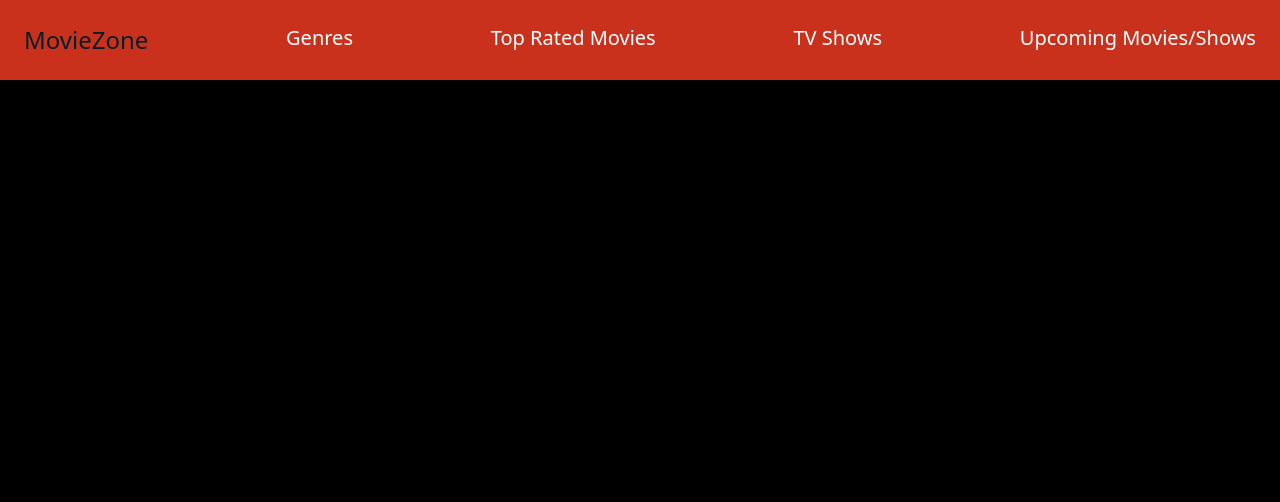
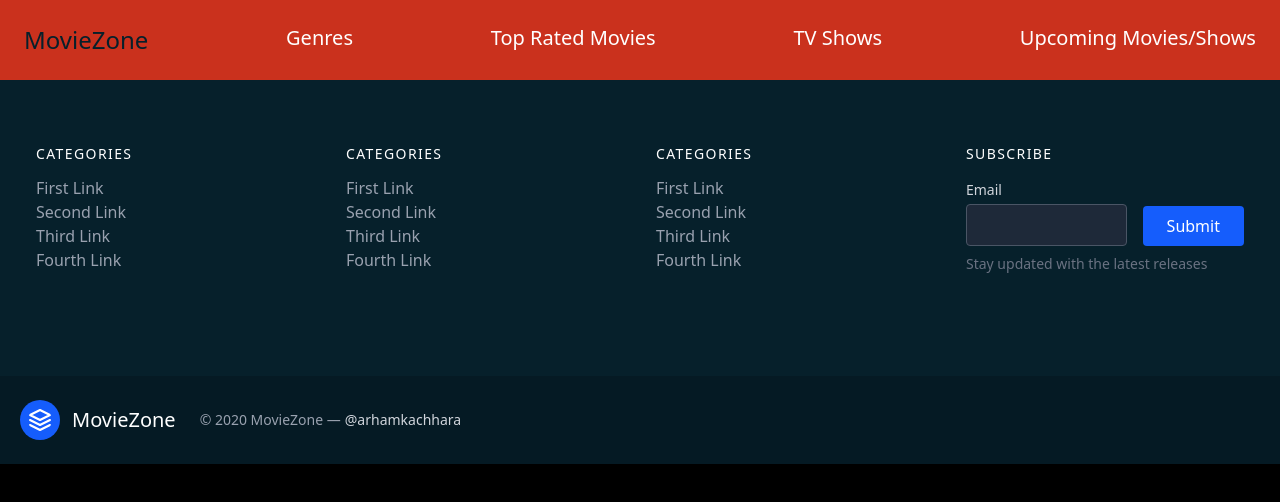
Before and after one commit to arhamkac/MovieZone, a React (Vite) app: page /tv/1 in a window 1280 px wide. Shown: the top 502 px of the page. Built offline with nearby package versions, Linux system fonts and the light colour scheme.

Commit message:
Added Moive Diffrentitation By Genres

```diff
--- a/src/App.jsx
+++ b/src/App.jsx
@@ -12,6 +12,7 @@ function App() {
     <Home />
     </BrowserRouter>
     </div>
+
   )
 }
 
--- a/src/Components/Footer.jsx
+++ b/src/Components/Footer.jsx
@@ -1,12 +1,100 @@
-import react from 'react'
+import React from 'react';
 
-function Footbar() {
+//Taken from Tailblocks
+function Footer() {
+  return (
+    <footer className="text-gray-300 body-font bg-[#06202B]">
+      <div className="container px-5 py-16 mx-auto">
+        <div className="flex flex-wrap md:text-left text-center order-first">
+          {[...Array(3)].map((_, idx) => (
+            <div key={idx} className="lg:w-1/4 md:w-1/2 w-full px-4">
+              <h2 className="title-font font-medium text-white tracking-widest text-sm mb-3">
+                CATEGORIES
+              </h2>
+              <nav className="list-none mb-10">
+                {["First", "Second", "Third", "Fourth"].map((link, i) => (
+                  <li key={i}>
+                    <a href="#" className="text-gray-400 hover:text-white">
+                      {link} Link
+                    </a>
+                  </li>
+                ))}
+              </nav>
+            </div>
+          ))}
 
-  return (
-    <div>
-    <p className='text-xl text-[#fafafa] flex justify-center items-end'>Copyright © in 2025</p>
-    </div>
-  )
+          <div className="lg:w-1/4 md:w-1/2 w-full px-4">
+            <h2 className="title-font font-medium text-white tracking-widest text-sm mb-3">
+              SUBSCRIBE
+            </h2>
+            <div className="flex xl:flex-nowrap md:flex-nowrap lg:flex-wrap flex-wrap justify-center items-end md:justify-start">
+              <div className="relative w-40 sm:w-auto xl:mr-4 lg:mr-0 sm:mr-4 mr-2">
+                <label htmlFor="footer-field" className="leading-7 text-sm text-gray-300">
+                  Email
+                </label>
+                <input
+                  type="text"
+                  id="footer-field"
+                  name="footer-field"
+                  className="w-full bg-gray-800 rounded border border-gray-600 focus:bg-gray-900 focus:ring-2 focus:ring-blue-600 focus:border-blue-400 text-base outline-none text-white py-1 px-3 leading-8 transition-colors duration-200 ease-in-out"
+                />
+              </div>
+              <button className="lg:mt-2 xl:mt-0 flex-shrink-0 inline-flex text-white bg-blue-600 border-0 py-2 px-6 focus:outline-none hover:bg-blue-700 rounded">
+                Submit
+              </button>
+            </div>
+            <p className="text-gray-500 text-sm mt-2 md:text-left text-center">
+              Stay updated with the latest releases
+            </p>
+          </div>
+        </div>
+      </div>
+      <div className="bg-[#051A24]">
+        <div className="container px-5 py-6 mx-auto flex items-center sm:flex-row flex-col">
+          <a className="flex title-font font-medium items-center md:justify-start justify-center text-white">
+            <svg
+              xmlns="http://www.w3.org/2000/svg"
+              fill="none"
+              stroke="currentColor"
+              strokeLinecap="round"
+              strokeLinejoin="round"
+              strokeWidth="2"
+              className="w-10 h-10 text-white p-2 bg-blue-600 rounded-full"
+              viewBox="0 0 24 24"
+            >
+              <path d="M12 2L2 7l10 5 10-5-10-5zM2 17l10 5 10-5M2 12l10 5 10-5" />
+            </svg>
+            <span className="ml-3 text-xl">MovieZone</span>
+          </a>
+          <p className="text-sm text-gray-400 sm:ml-6 sm:mt-0 mt-4">
+            © 2020 MovieZone —
+            <a
+              href="https://twitter.com/knyttneve"
+              rel="noopener noreferrer"
+              className="text-gray-300 ml-1"
+              target="_blank"
+            >
+              @arhamkachhara
+            </a>
+          </p>
+          <span className="inline-flex sm:ml-auto sm:mt-0 mt-4 justify-center sm:justify-start">
+            {[
+              <path d="M18 2h-3a5 5 0 00-5 5v3H7v4h3v8h4v-8h3l1-4h-4V7a1 1 0 011-1h3z" />,
+              <path d="M23 3a10.9 10.9 0 01-3.14 1.53A4.48 4.48 0 0012 8v1A10.66 10.66 0 013 4s-4 9 5 13a11.64 11.64 0 01-7 2c9 5 20 0 20-11.5a4.5 4.5 0 00-.08-.83A7.72 7.72 0 0023 3z" />,
+              <>
+                <rect width="20" height="20" x="2" y="2" rx="5" ry="5" />
+                <path d="M16 11.37A4 4 0 1112.63 8 4 4 0 0116 11.37zm1.5-4.87h.01" />
+              </>,
+              <>
+                <path d="M16 8a6 6 0 016 6v7h-4v-7a2 2 0 00-2-2 2 2 0 00-2 2v7h-4v-7a6 6 0 016-6zM2 9h4v12H2z" />
+                <circle cx="4" cy="4" r="2" />
+              </>,
+            ]}
+          </span>
+        </div>
+      </div>
+    </footer>
+  );
 }
 
-export default Footbar
+export default Footer;
--- a/src/Components/GenreList.jsx
+++ b/src/Components/GenreList.jsx
@@ -1,35 +1,46 @@
 import React, { useEffect, useState } from 'react';
 import axios from 'axios';
+import { useParams } from 'react-router-dom';
 
-const Genres =() => {
-const [genre, setGenre] = useState([]);
+export const GenreList =() => {
+  const [movies, setMovies] = useState([]);
+  const [page,setPage]=useState(1);
+  const { genreId,genre_name } = useParams();
 
-useEffect(() => {
-  const fetchGenre=async()=>{
+  useEffect(()=>{
+  const fetchMovieByGenres=async()=>{
     try{
-      const response=await axios.get('https://api.themoviedb.org/3/genre/movie/list?api_key=2d146261b6eec38b5fdeeb844bfc1cbd&language=en-US&with_genres=28')
-      const data = response.data;
-      setGenre(data.genres);
+      const response=await axios.get(`https://api.themoviedb.org/3/discover/movie?api_key=2d146261b6eec38b5fdeeb844bfc1cbd&with_genres=${genreId}&page=${page}`);
+      const data=response.data;
+      setMovies(data.results);
     }
     catch (error) {
       console.error('Error fetching movies:', error);
     }
-  }
-  fetchGenre();
-},[]);
+  };
+  fetchMovieByGenres();
+},[genreId,page])
   return (
-    <div className='bg-[#06202B] p-5 h-screen w-screen'>
-      <h1 className='text-5xl justify-center items-center flex py-6'>Genre List</h1>
-      <div className="grid grid-cols-3 gap-5">
-        {genre.map((type)=>(
-          <div key={type.id} className='bg-gray-800 p-4 rounded-lg'>
-            <button className='text-white text-xl' >
-            {type.name}</button>
+    <div>
+      <div className='bg-[#06202B] p-5'>
+      <h1 className='text-5xl justify-center items-center flex py-6'>{genre_name} Movies</h1>
+      <div className="grid grid-cols-5 gap-5">
+        {movies.map((movie)=>(
+          <div key={movie.id} className='bg-gray-800 p-4 rounded-lg'>
+            <img src={`https://image.tmdb.org/t/p/w500${movie.poster_path}`} alt={movie.title} className='rounded-lg' />
+            <h2 className='text-white text-xl'>{movie.title}</h2>
+            <p className='text-gray-400'>{movie.release_date}</p>
+            <p className='text-gray-400'>{movie.overview}</p>
+            <p className='text-yellow-500'>Rating: {movie.vote_average}</p>
           </div>
         ))}
+    </div>
+    <div className='text-2xl grid grid-cols-3 gap-30 items-center justify-center whitespace-nowrap'>
+    <p>Page:{page<1 ? 1 :page}</p>
+    <button onClick={() => setPage(page + 1)} className='bg-blue-500 text-white p-2 rounded-lg cursor-pointer w-fit'>Load Next</button>
+    <button onClick={() => setPage(page - 1)} className='bg-blue-500 text-white p-2 rounded-lg cursor-pointer w-fit'>Load Previous</button>
+    </div>
     </div>
     </div>
   );
 }
-
-export default Genres;
--- a/src/Components/Genres.jsx
+++ b/src/Components/Genres.jsx
@@ -1,5 +1,7 @@
-import React, { useEffect, useState } from 'react';
+import React, { useContext, useEffect, useState } from 'react';
 import axios from 'axios';
+// import GenreList from './GenreList';
+import { Link } from 'react-router-dom';
 
 const Genres =() => {
 const [genre, setGenre] = useState([]);
@@ -19,13 +21,18 @@ useEffect(() => {
 },[]);
   return (
     <div className='bg-[#06202B] p-5 h-screen w-screen'>
-      <h1 className='text-5xl justify-center items-center flex py-6'>Genre List</h1>
-      <div className="grid grid-cols-3 gap-5">
-        {genre.map((type)=>(
-          <div key={type.id} className='bg-gray-800 p-4 rounded-lg'>
-            <button className='text-white text-xl cursor-pointer' >
-            {type.name}</button>
-          </div>
+      <h1 className='text-5xl justify-center items-center flex py-6'>Genre List For Movies</h1>
+      <div className='grid grid-cols-3 gap-5'>
+        {genre.map((type) => (
+          <Link
+            key={type.id}
+            to={`/genres/${type.id}/${type.name}`}
+            state={{ genreName: type.name }}
+          >
+            <div className='bg-gray-800 p-4 rounded-lg hover:bg-gray-700 cursor-pointer'>
+              <h2 className='text-white text-xl'>{type.name}</h2>
+            </div>
+          </Link>
         ))}
     </div>
     </div>
--- a/src/Components/Home.jsx
+++ b/src/Components/Home.jsx
@@ -8,6 +8,7 @@ import TopRatedMovies from './TopRatedMovies';
 import TVShows from './TVShows';
 import Upcoming from './Upcoming';
 import Genres from './Genres';
+import { GenreList } from './GenreList';
 
 function Home() {
 
@@ -20,7 +21,9 @@ function Home() {
       <Route path='/genre' element={<Genres />} />
       <Route path="/tv-shows" element={<TVShows />} />
       <Route path="/upcoming" element={<Upcoming />} />
+      <Route path="/genres/:genreId/:genre_name" element={<GenreList />} />
     </Routes>
+    <Footer />
     </div>
   )
 }
--- /dev/null
+++ b/src/Components/MovieCast.jsx
@@ -0,0 +1 @@
+import { useState,useEffect } from "react";
```
